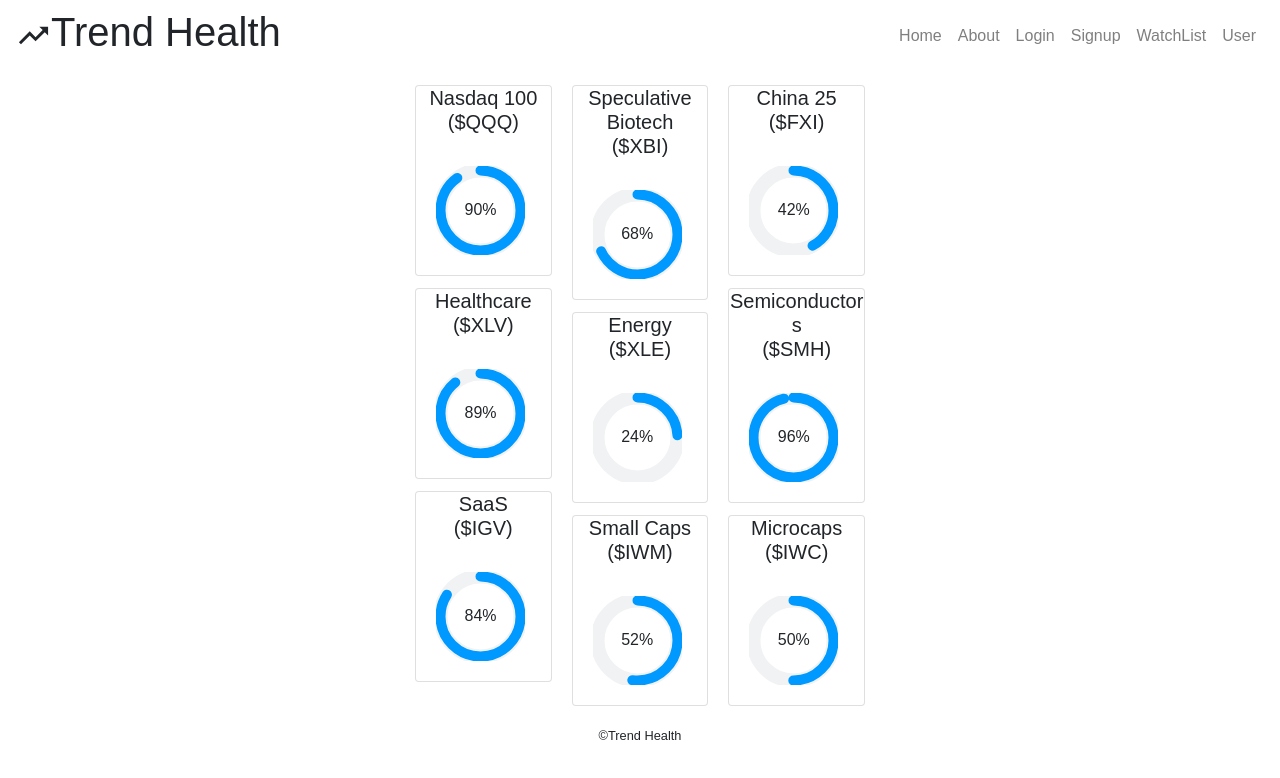
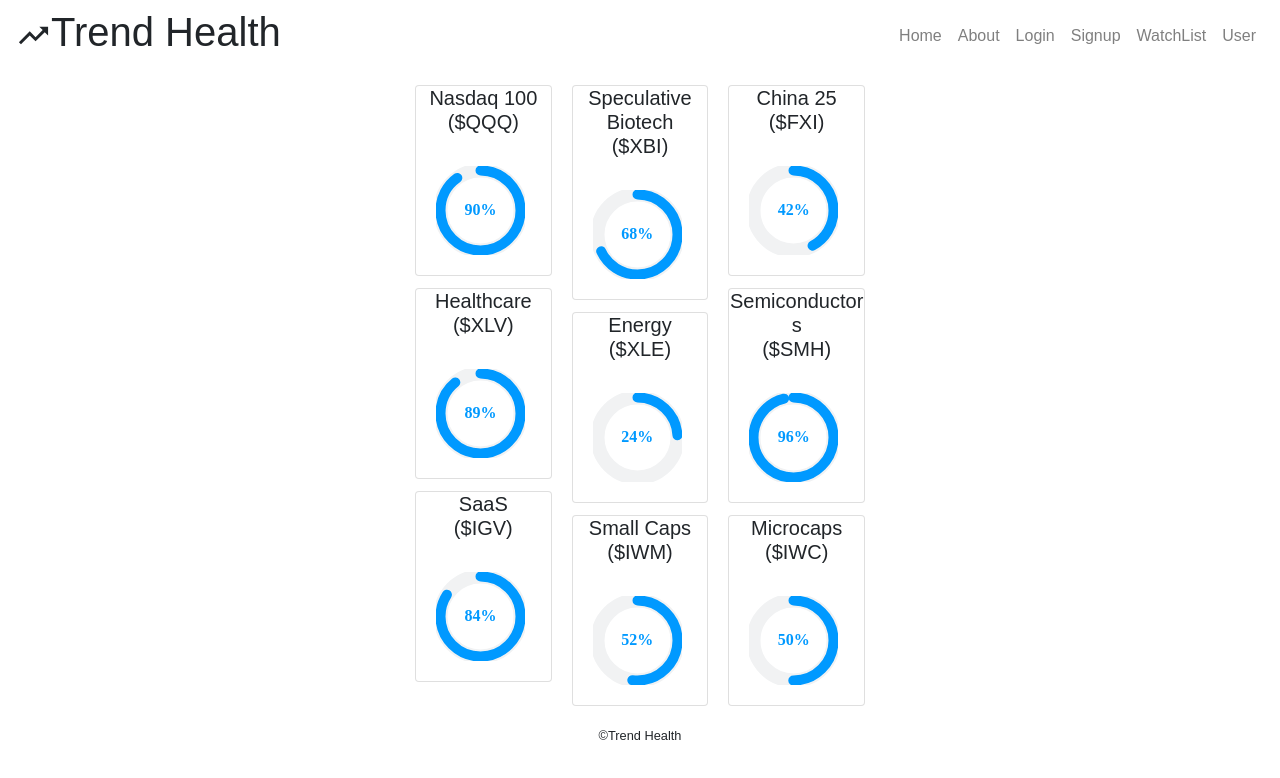
Before and after one commit to davidchanho/project3, a React (Create React App) app in the folder client/: page / in a window 1280 px wide. Shown: the top 778 px of the page. Built offline with nearby package versions, Linux system fonts and the light colour scheme.

Commit message:
add progress bar behind the data stroke

```diff
--- a/client/src/components/Card/index.js
+++ b/client/src/components/Card/index.js
@@ -4,7 +4,12 @@
 import tests from '../../model/testSector.json'
 import { CircleBar } from 'components'
 
-import './styles.scss'
+
+const styles = {
+  card: {
+    textAlign: 'center',
+  }
+}
 
 export class TrendCard extends Component {
   state = {
@@ -15,10 +20,11 @@
     return (
       <>
         {tests.map(test => (
-          <Card key={test.id} className='trendCard'>
+          <Card key={test.id} style={styles.card}>
             <Card.Title>
               {test.Company}
-              <br />({test.Stock})
+              <br />
+              ({test.Stock})
             </Card.Title>
             <Card.Body>
               <CircleBar health={test.Health} />
--- a/client/src/components/Card/styles.scss
+++ /dev/null
@@ -1,4 +0,0 @@
-.trendCard {
-	width: 400px;
-	text-align: center;
-}
--- a/client/src/components/CircleBar/index.js
+++ b/client/src/components/CircleBar/index.js
@@ -2,12 +2,14 @@
 
 import './styles.scss'
 
-export const CircleBar = (props) => {
+export const CircleBar = props => {
   return (
-    <div
-      data-preset='circle'
-      className='ldBar label-center'
-      data-value={props.health}
-    />
+    <>
+      <div
+        data-preset='circle'
+        className='ldBar label-center'
+        data-value={props.health}
+      />
+    </>
   )
 }
--- a/client/src/components/CircleBar/styles.scss
+++ b/client/src/components/CircleBar/styles.scss
@@ -1,4 +1,4 @@
-.ldBar{
+.ldBar {
   width: 150%;
 }
 
@@ -11,6 +11,11 @@
 .ldBar path.baseline {
   stroke-width: 14;
   stroke: #f1f2f3;
-  stroke-linecap: round;
-  filter: url(#custom-shadow);
 }
+
+.ldBar-label {
+  color: #09f;
+  font-family: 'varela round';
+  font-size: 1em;
+  font-weight: 900;
+}
--- a/client/src/components/Table/index.js
+++ b/client/src/components/Table/index.js
@@ -28,7 +28,7 @@
 
   TableData() {
     return this.state.tests.map((test, index) => {
-      const { id, ticker, sector, marketCap, health, option, ma } = test //destructuring
+      const { id, ticker, sector, marketCap, health, option, ma } = test
       return (
         <tr key={id}>
           <td>{id}</td>
```
